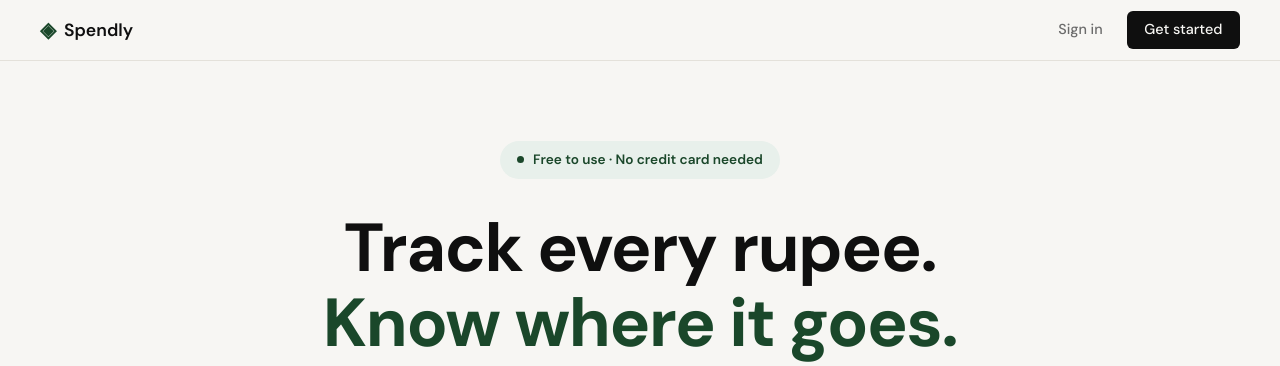
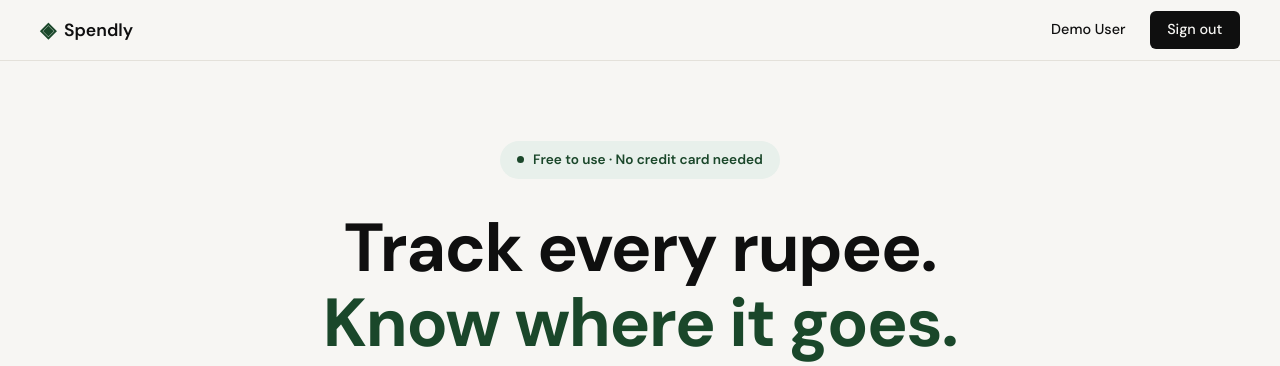
Before and after one commit to hariom127/expense-tracker, a Flask app: page / in a window 1280 px wide. Shown: the top 366 px of the page. Run offline with Flask 3, Linux system fonts and the light colour scheme; the visitor is signed in with stand-in values (Sample User, id 1); data comes from the database, SQL or seed files in the repository.

Commit message:
Enhance Step 3 — Add authenticated navbar & route protection
Add dynamic navbar that reflects authentication state: when logged in, show user's name and "Sign out" link; when logged out, show "Sign in" and "Get started" links. Authenticated users are redirected away from /login and /register to prevent re-authentication attempts. Successful login now redirects to home (/) instead of the unbuilt /profile placeholder. Authentication state is entirely server-side (Flask session) via a context processor that injects current_user into all templates.

Changes:
- app.py: Add get_current_user() helper and context processor to inject user data into templates; add session.get('user_id') guards to /login and /register; change post-login redirect from /profile to /landing
- templates/base.html: Conditionally render navbar links based on current_user (show username + Sign out when authenticated)
- static/css/style.css: Add .nav-user class for username display
- .claude/specs/03-login-and-logout.md: Updated spec to include these new requirements

Co-Authored-By: Claude Haiku 4.5 <noreply@anthropic.com>

```diff
--- a/app.py
+++ b/app.py
@@ -15,6 +15,24 @@ with app.app_context():
     seed_db()
 
 
+def get_current_user():
+    user_id = session.get("user_id")
+    if user_id is None:
+        return None
+    conn = get_db()
+    try:
+        return conn.execute(
+            "SELECT id, name, email FROM users WHERE id = ?", (user_id,)
+        ).fetchone()
+    finally:
+        conn.close()
+
+
+@app.context_processor
+def inject_current_user():
+    return {"current_user": get_current_user()}
+
+
 # ------------------------------------------------------------------ #
 # Routes                                                              #
 # ------------------------------------------------------------------ #
@@ -26,6 +44,9 @@ def landing():
 
 @app.route("/register", methods=["GET", "POST"])
 def register():
+    if session.get("user_id"):
+        return redirect(url_for("landing"))
+
     if request.method == "GET":
         return render_template("register.html", form_data={})
 
@@ -81,6 +102,9 @@ def register():
 
 @app.route("/login", methods=["GET", "POST"])
 def login():
+    if session.get("user_id"):
+        return redirect(url_for("landing"))
+
     if request.method == "GET":
         return render_template("login.html")
 
@@ -110,7 +134,7 @@ def login():
 
     session.clear()
     session["user_id"] = user["id"]
-    return redirect(url_for("profile"))
+    return redirect(url_for("landing"))
 
 
 @app.route("/logout")
--- a/static/css/style.css
+++ b/static/css/style.css
@@ -112,6 +112,12 @@ a { color: inherit; text-decoration: none; }
 }
 
 .nav-cta:hover { background: var(--accent) !important; }
+
+.nav-user {
+    color: var(--ink);
+    font-family: var(--font-body);
+    font-weight: 500;
+}
 
 /* ------------------------------------------------------------------ */
 /* Main                                                                */
--- a/templates/base.html
+++ b/templates/base.html
@@ -19,8 +19,13 @@
                 <span class="brand-name">Spendly</span>
             </a>
             <div class="nav-links">
-                <a href="{{ url_for('login') }}">Sign in</a>
-                <a href="{{ url_for('register') }}" class="nav-cta">Get started</a>
+                {% if current_user %}
+                    <span class="nav-user">{{ current_user['name'] }}</span>
+                    <a href="{{ url_for('logout') }}" class="nav-cta">Sign out</a>
+                {% else %}
+                    <a href="{{ url_for('login') }}">Sign in</a>
+                    <a href="{{ url_for('register') }}" class="nav-cta">Get started</a>
+                {% endif %}
             </div>
         </div>
     </nav>
```
Also changed, not shown: .claude/specs/03-login-and-logout.md.
